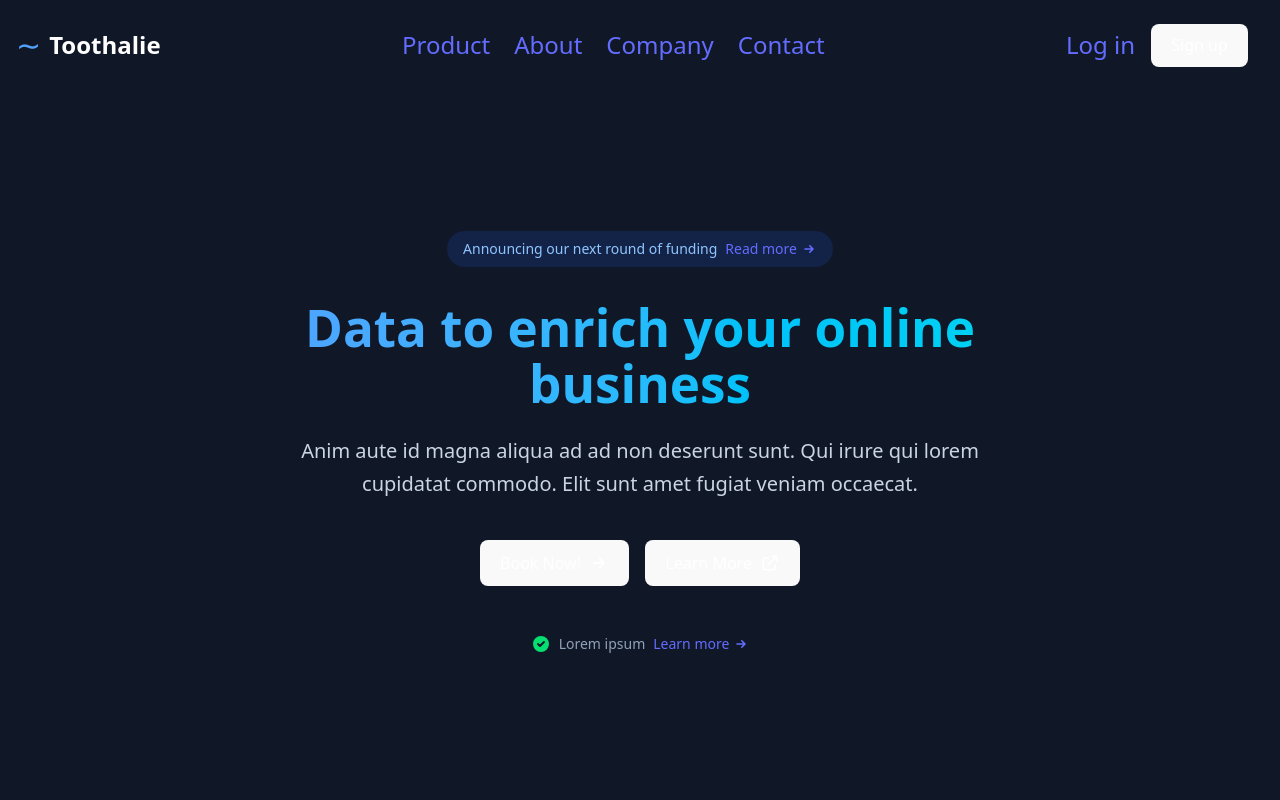
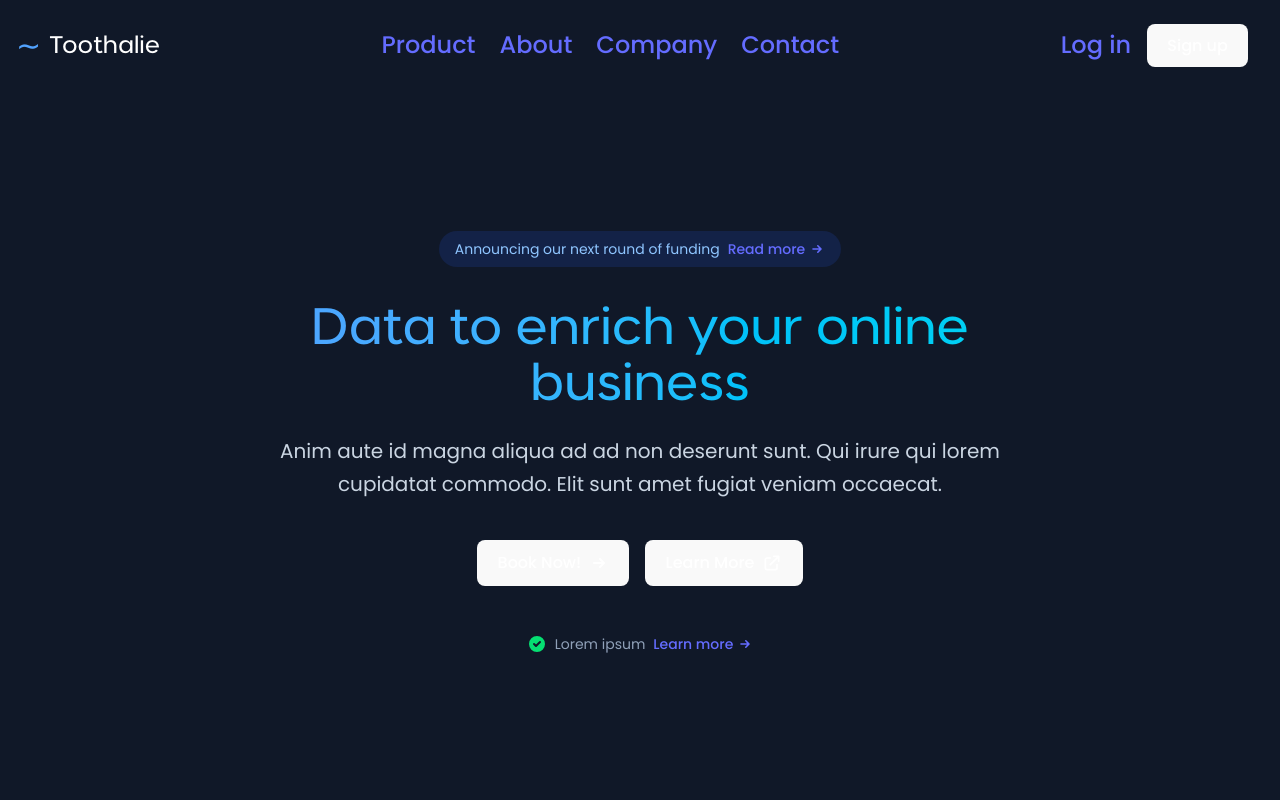
Before and after one commit to cl1ntdev/Toothalie-Front-End, a React (Vite) app: page / in a window 1280 px wide. Shown: the top 800 px of the page. Built offline with nearby package versions, Linux system fonts and the light colour scheme.

Commit message:
font integration

```diff
--- a/src/Pages/LandinPageSection/Lpage_Section1.tsx
+++ b/src/Pages/LandinPageSection/Lpage_Section1.tsx
@@ -8,19 +8,19 @@ export default function LPage_Section1() {
       <header className="container mx-auto px-4 py-6 flex justify-between items-center">
         <div className="flex items-center">
           <span className="text-blue-400 text-3xl mr-2">∼</span>
-          <span className="font-semibold text-2xl">Toothalie</span>
+          <span className="font-ceramon font-semibold text-2xl">Toothalie</span>
         </div>
 
         <nav className="hidden md:flex items-center space-x-6 text-sm">
-          <a href="#" className="text-2xl hover:text-blue-400 transition-colors">Product</a>
-          <a href="#" className="text-2xl hover:text-blue-400 transition-colors">About</a>
-          <a href="#" className="text-2xl hover:text-blue-400 transition-colors">Company</a>
-          <a href="#" className="text-2xl hover:text-blue-400 transition-colors">Contact</a>
+          <a href="#" className="font-poppins text-2xl hover:text-blue-400 transition-colors">Product</a>
+          <a href="#" className="font-poppins text-2xl hover:text-blue-400 transition-colors">About</a>
+          <a href="#" className="font-poppins text-2xl hover:text-blue-400 transition-colors">Company</a>
+          <a href="#" className="font-poppins text-2xl hover:text-blue-400 transition-colors">Contact</a>
         </nav>
 
         <div className="flex items-center space-x-4">
-          <Link to="/login" className="text-2xl hover:text-blue-400 transition-colors">Log in</Link>
-          <button className=" bg-blue-600 hover:bg-blue-700 text-white px-4 py-2 rounded-md text-2xl transition-colors hidden sm:block">
+          <Link to="/login" className="font-poppins text-2xl hover:text-blue-400 transition-colors">Log in</Link>
+          <button className="font-poppins bg-blue-600 hover:bg-blue-700 text-white px-4 py-2 rounded-md text-2xl transition-colors hidden sm:block">
             Sign up
           </button>
 
@@ -40,7 +40,7 @@ export default function LPage_Section1() {
       {/* Main Content */}
       <main className="container mx-auto px-4 py-10 md:py-20 flex flex-col items-center justify-center flex-grow">
         <section className="text-center max-w-3xl mx-auto">
-          <div className="inline-flex items-center bg-blue-900/30 text-blue-300 px-4 py-2 rounded-full text-xs md:text-sm mb-6 md:mb-8">
+          <div className="font-poppins inline-flex items-center bg-blue-900/30 text-blue-300 px-4 py-2 rounded-full text-xs md:text-sm mb-6 md:mb-8">
             Announcing our next round of funding
             <a href="#" className="ml-2 font-medium flex items-center hover:text-blue-100 transition-colors">
               Read more
@@ -51,6 +51,7 @@ export default function LPage_Section1() {
           </div>
 
           <h1 className="
+              font-ceramon
               text-6xl sm:text-7xl md:text-8xl lg:text-[10rem] xl:text-[12rem]
               font-bold mb-6 leading-tight
               bg-clip-text text-transparent
@@ -59,6 +60,7 @@ export default function LPage_Section1() {
           </h1>
 
           <p className="
+            font-poppins
             text-xl md:text-xl lg:text-xxl  /* bumped up sizes */
             text-slate-300 mb-10
             max-w-3xl mx-auto leading-relaxed">
@@ -67,13 +69,13 @@ export default function LPage_Section1() {
 
 
           <div className="flex flex-col sm:flex-row items-center justify-center gap-4 mb-12">
-            <button className="bg-blue-600 hover:bg-blue-700 text-white px-8 py-3 rounded-md font-medium transition-colors flex items-center">
+            <button className="font-poppins bg-blue-600 hover:bg-blue-700 text-white px-8 py-3 rounded-md font-medium transition-colors flex items-center">
               Book Now!
               <svg xmlns="http://www.w3.org/2000/svg" className="h-5 w-5 ml-2" viewBox="0 0 20 20" fill="currentColor">
                 <path fillRule="evenodd" d="M10.293 5.293a1 1 0 011.414 0l4 4a1 1 0 010 1.414l-4 4a1 1 0 01-1.414-1.414L12.586 11H5a1 1 0 110-2h7.586l-2.293-2.293a1 1 0 010-1.414z" clipRule="evenodd" />
               </svg>
             </button>
-            <button className="bg-slate-700 hover:bg-slate-600 text-white px-8 py-3 rounded-md font-medium transition-colors flex items-center">
+            <button className="font-poppins bg-slate-700 hover:bg-slate-600 text-white px-8 py-3 rounded-md font-medium transition-colors flex items-center">
               Learn More
               <svg xmlns="http://www.w3.org/2000/svg" className="h-5 w-5 ml-2" fill="none" viewBox="0 0 24 24" stroke="currentColor">
                 <path strokeLinecap="round" strokeLinejoin="round" strokeWidth={2} d="M10 6H6a2 2 0 00-2 2v10a2 2 0 002 2h10a2 2 0 002-2v-4M14 4h6m0 0v6m0-6L10 14" />
@@ -81,7 +83,7 @@ export default function LPage_Section1() {
             </button>
           </div>
 
-          <div className="inline-flex items-center text-slate-400 text-sm">
+          <div className="font-poppins inline-flex items-center text-slate-400 text-sm">
             <svg xmlns="http://www.w3.org/2000/svg" className="h-5 w-5 mr-2 text-green-400" viewBox="0 0 20 20" fill="currentColor">
               <path fillRule="evenodd" d="M10 18a8 8 0 100-16 8 8 0 000 16zm3.707-9.293a1 1 0 00-1.414-1.414L9 10.586 7.707 9.293a1 1 0 00-1.414 1.414l2 2a1 1 0 001.414 0l4-4z" clipRule="evenodd" />
             </svg>
```
